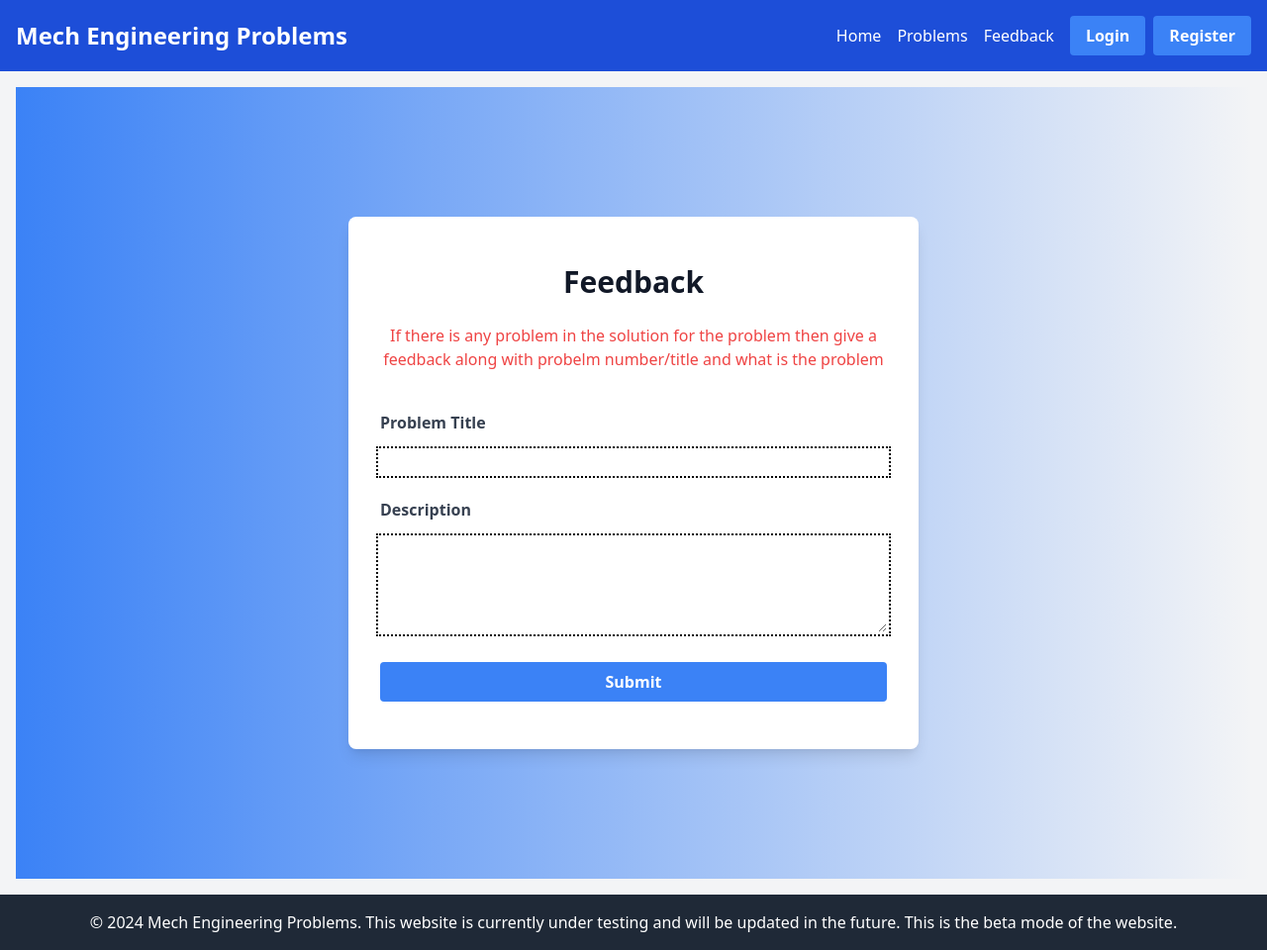
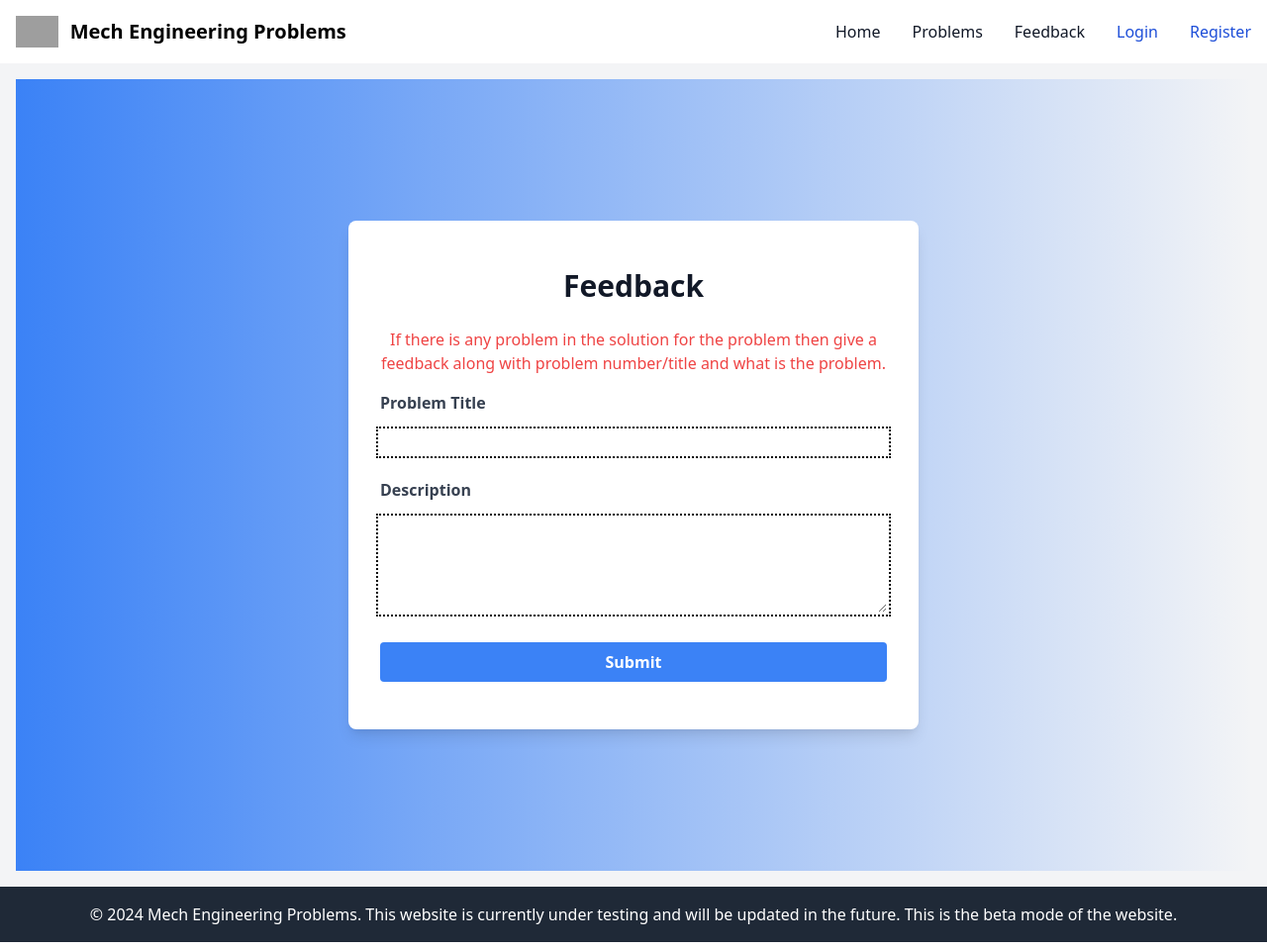
Before and after one commit to vaibhav-gosavi/Mech_website, a Django app: page /feedback/ in a window 1280 px wide. Shown: the whole page at 99% size. Run offline with Django 5.2, Linux system fonts and the light colour scheme; grey boxes are pictures that could not be loaded.

Commit message:
inital commit

```diff
--- a/calculations/templates/calculations/base.html
+++ b/calculations/templates/calculations/base.html
@@ -7,24 +7,40 @@
     <link href="https://cdn.jsdelivr.net/npm/tailwindcss@2.2.19/dist/tailwind.min.css" rel="stylesheet" />
 </head>
 <body class="bg-gray-100">
-    <nav class="bg-blue-700 p-4">
-        <div class="container mx-auto flex flex-wrap justify-between items-center">
-            <a href="{% url 'home' %}" class="text-white text-2xl font-bold">Mech Engineering Problems</a>
-            <button class="text-white md:hidden" id="nav-toggle">
-                <svg class="w-6 h-6" fill="none" stroke="currentColor" viewBox="0 0 24 24" xmlns="http://www.w3.org/2000/svg">
-                    <path stroke-linecap="round" stroke-linejoin="round" stroke-width="2" d="M4 6h16M4 12h16M4 18h16"></path>
+<nav class="bg-white border-gray-200 dark:bg-gray-900">
+    <div class="max-w-screen-xl flex flex-wrap items-center justify-between mx-auto p-4">
+      <a href="https://flowbite.com/" class="flex items-center space-x-3 rtl:space-x-reverse">
+          <img src="https://flowbite.com/docs/images/logo.svg" class="h-8" alt="Flowbite Logo" />
+          <span class="self-center text-xl font-semibold whitespace-nowrap dark:text-white">Mech Engineering Problems</span>
+      </a>
+      <button data-collapse-toggle="navbar-default" type="button" class="inline-flex items-center p-2 w-10 h-10 justify-center text-sm text-gray-500 rounded-lg md:hidden hover:bg-gray-100 focus:outline-none focus:ring-2 focus:ring-gray-200 dark:text-gray-400 dark:hover:bg-gray-700 dark:focus:ring-gray-600" aria-controls="navbar-default" aria-expanded="false">
+          <span class="sr-only">Open main menu</span>
+          <svg class="w-5 h-5" aria-hidden="true" xmlns="http://www.w3.org/2000/svg" fill="none" viewBox="0 0 17 14">
+              <path stroke="currentColor" stroke-linecap="round" stroke-linejoin="round" stroke-width="2" d="M1 1h15M1 7h15M1 13h15"/>
           </svg>
       </button>
-            <div class="hidden md:flex md:items-center w-full md:w-auto" id="nav-content">
-                <a href="{% url 'home' %}" class="text-white hover:text-gray-200 block mt-4 md:inline-block md:mt-0 mr-4">Home</a>
-                <a href="{% url 'problems' %}" class="text-white hover:text-gray-200 block mt-4 md:inline-block md:mt-0 mr-4">Problems</a>
-                <a href="{% url 'feedback' %}" class="text-white hover:text-gray-200 block mt-4 md:inline-block md:mt-0 mr-4">Feedback</a>
+      <div class="hidden w-full md:block md:w-auto" id="navbar-default">
+        <ul class="font-medium flex flex-col p-4 md:p-0 mt-4 border border-gray-100 rounded-lg bg-gray-50 md:flex-row md:space-x-8 rtl:space-x-reverse md:mt-0 md:border-0 md:bg-white dark:bg-gray-800 md:dark:bg-gray-900 dark:border-gray-700">
+          <li>
+            <a href="{% url 'home' %}" class="block py-2 px-3 text-gray-900 rounded hover:bg-gray-100 md:hover:bg-transparent md:border-0 md:hover:text-blue-700 md:p-0 dark:text-white md:dark:hover:text-blue-500 dark:hover:bg-gray-700 dark:hover:text-white md:dark:hover:bg-transparent">Home</a>
+          </li>
+          <li>
+            <a href="{% url 'problems' %}" class="block py-2 px-3 text-gray-900 rounded hover:bg-gray-100 md:hover:bg-transparent md:border-0 md:hover:text-blue-700 md:p-0 dark:text-white md:dark:hover:text-blue-500 dark:hover:bg-gray-700 dark:hover:text-white md:dark:hover:bg-transparent">Problems</a>
+          </li>
+          <li>
+            <a href="{% url 'feedback' %}" class="block py-2 px-3 text-gray-900 rounded hover:bg-gray-100 md:hover:bg-transparent md:border-0 md:hover:text-blue-700 md:p-0 dark:text-white md:dark:hover:text-blue-500 dark:hover:bg-gray-700 dark:hover:text-white md:dark:hover:bg-transparent">Feedback</a>
+          </li>
+          <li>
             {% if user.is_authenticated %}
-                    <a href="{% url 'logout' %}" class="bg-red-500 hover:bg-red-700 text-white font-bold py-2 px-4 rounded block mt-4 md:inline-block md:mt-0 mr-2">Logout</a>
+            <a href="{% url 'logout' %}" class="block py-2 px-3 text-gray-900 rounded hover:bg-gray-100 md:hover:bg-transparent md:border-0 md:hover:text-blue-700 md:p-0 dark:text-white md:dark:hover:text-blue-500 dark:hover:bg-gray-700 dark:hover:text-white md:dark:hover:bg-transparent">Logout</a>
             {% else %}
-                    <a href="{% url 'login' %}" class="bg-blue-500 hover:bg-blue-700 text-white font-bold py-2 px-4 rounded block mt-4 md:inline-block md:mt-0 mr-2">Login</a>
+            <a href="{% url 'login' %}" class="block py-2 px-3 text-white bg-blue-700 rounded md:bg-transparent md:text-blue-700 md:p-0 dark:text-white md:dark:text-blue-500">Login</a>
             {% endif %}
-                <a href="{% url 'register' %}" class="bg-blue-500 hover:bg-blue-700 text-white font-bold py-2 px-4 rounded block mt-4 md:inline-block md:mt-0">Register</a>
+          </li>
+          <li>
+            <a href="{% url 'register' %}" class="block py-2 px-3 mt-2 md:mt-0 text-white bg-blue-700 rounded md:bg-transparent md:text-blue-700 md:p-0 dark:text-white md:dark:text-blue-500">Register</a>
+          </li>
+        </ul>
       </div>
     </div>
 </nav>
@@ -51,5 +67,12 @@
     </div>
 </footer>
 
+<script>
+    document.querySelector('[data-collapse-toggle]').addEventListener('click', function() {
+        var menu = document.getElementById('navbar-default');
+        menu.classList.toggle('hidden');
+    });
+</script>
+
 </body>
 </html>
--- a/calculations/templates/calculations/feedback.html
+++ b/calculations/templates/calculations/feedback.html
@@ -3,22 +3,21 @@
 {% block title %}Feedback{% endblock %}
 
 {% block content %}
-<div class="flex items-center justify-center min-h-screen bg-gradient-to-r from-blue-500 to-teal-400">
-    <div class="w-full max-w-xl bg-white shadow-lg rounded-lg px-8 py-12">
-        <h2 class="text-3xl font-bold text-gray-900 mb-6 text-center">Feedback</h2>
-        <p class="text-center text-red-500 mb-4">If there is any problem in the solution for the problem then give a feedback along with probelm number/title and what is the problem </p>
-        <br>
+<div class="flex items-center justify-center min-h-screen bg-gradient-to-r from-blue-500 to-teal-400 p-4 sm:p-6 md:p-8 lg:p-10">
+    <div class="w-full max-w-xl bg-white shadow-lg rounded-lg px-6 py-8 sm:px-8 sm:py-12">
+        <h2 class="text-2xl sm:text-3xl font-bold text-gray-900 mb-4 sm:mb-6 text-center">Feedback</h2>
+        <p class="text-center text-red-500 mb-4">If there is any problem in the solution for the problem then give a feedback along with problem number/title and what is the problem.</p>
         <form method="post">
             {% csrf_token %}
-            <div class="mb-6">
-                <label for="id_problem_title" class="block text-gray-700 font-bold mb-2">Problem Title</label>
+            <div class="mb-4 sm:mb-6">
+                <label for="id_problem_title" class="block text-gray-700 font-bold mb-1 sm:mb-2">Problem Title</label>
                 <input type="text" name="problem_title" id="id_problem_title"
-                       class="form-input w-full mt-2 outline-black" required>
+                       class="form-input w-full mt-1 sm:mt-2 outline-black" required>
             </div>
-            <div class="mb-6">
-                <label for="id_description" class="block text-gray-700 font-bold mb-2">Description</label>
+            <div class="mb-4 sm:mb-6">
+                <label for="id_description" class="block text-gray-700 font-bold mb-1 sm:mb-2">Description</label>
                 <textarea name="description" id="id_description"
-                          class="form-textarea w-full mt-2 outline-black" rows="4" required></textarea>
+                          class="form-textarea w-full mt-1 sm:mt-2 outline-black" rows="4" required></textarea>
             </div>
             <button type="submit" class="bg-blue-500 hover:bg-blue-700 text-white font-bold py-2 px-4 rounded w-full">
                 Submit
```
Also changed, not shown: calculations/templates/calculations/login.html (+5 -5 lines), calculations/templates/calculations/register.html (+5 -5 lines). Lines whose indentation alone changed are shown as unchanged.
